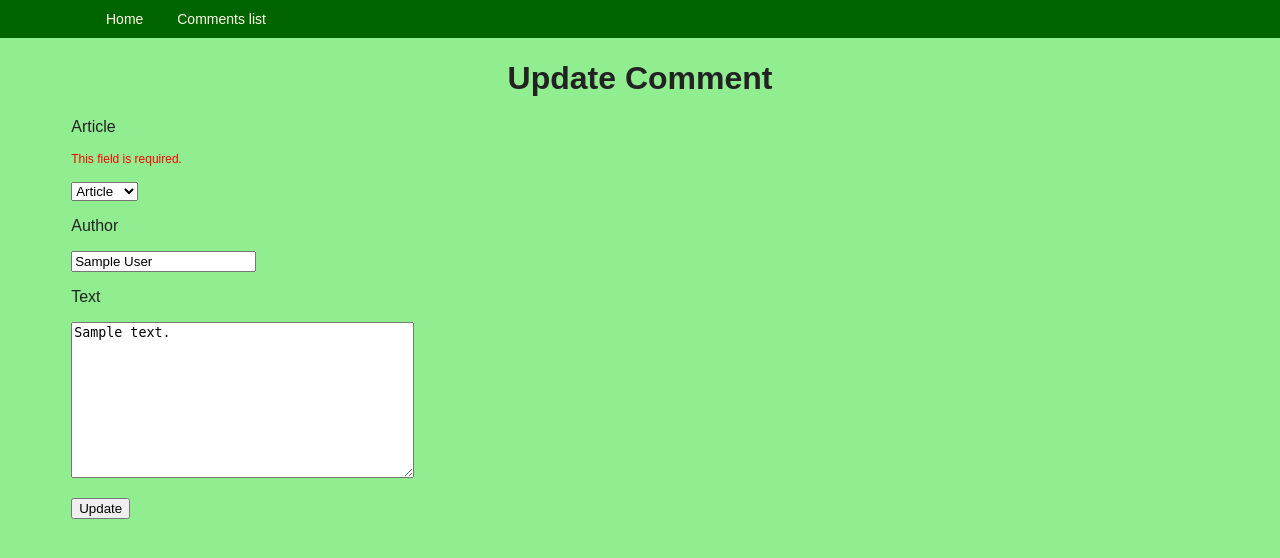
After one commit to azamat3522/homework-50_blog, a Django app: page /comment/1/update/ in a window 1280 px wide. The commit adds this page. Shown: the top 558 px of the page. Run offline with Django 3.2, Linux system fonts and the light colour scheme; data comes from the database, SQL or seed files in the repository; tables that the repository leaves empty hold one stand-in row (values such as "Sample post"); some libraries are stand-ins or nearby versions.

Commit message:
Этап 2. Сделал редактирование комментариев

```diff
--- a/source/blog/urls.py
+++ b/source/blog/urls.py
@@ -16,7 +16,8 @@ Including another URLconf
 from django.contrib import admin
 from django.urls import path
 from webapp.views import IndexView, ArticleView, \
-    ArticleCreateView, ArticleUpdateView, ArticleDeleteView, CommentIndexView, CommentCreateView
+    ArticleCreateView, ArticleUpdateView, ArticleDeleteView, CommentIndexView, CommentCreateView, \
+    CommentUpdateView
 
 urlpatterns = [
     path('admin/', admin.site.urls),
@@ -26,5 +27,6 @@ urlpatterns = [
     path('article/<int:pk>/edit/', ArticleUpdateView.as_view(), name='article_update'),
     path('article/<int:pk>/delete/', ArticleDeleteView.as_view(), name='article_delete'),
     path('comment/', CommentIndexView.as_view(), name='comment_view'),
-    path('comment/add/', CommentCreateView.as_view(), name='comment_add')
+    path('comment/add/', CommentCreateView.as_view(), name='comment_add'),
+    path('comment/<int:pk>/update/', CommentUpdateView.as_view(), name='comment_update')
 ]
--- a/source/webapp/templates/comment_index.html
+++ b/source/webapp/templates/comment_index.html
@@ -12,7 +12,7 @@
         <p>Created by {{ comment.author }} at {{ comment.created_at|date:'d.m.Y H:i:s' }}</p>
         <p>{{ comment.article }}</p>
         <p>
-{#            <a href="{% url 'article_view' article.pk %}">More...</a>#}
+            <a href="{% url 'comment_update' comment.pk %}">Update</a>
 {#            <a href="{% url 'article_update' article.pk %}">Edit</a>#}
 {#            <a href="{% url "article_delete" article.pk %}">Delete</a>#}
         </p>
--- /dev/null
+++ b/source/webapp/templates/comment_update.html
@@ -0,0 +1,14 @@
+{% extends 'base.html' %}
+
+{% block title %}Update Comment{% endblock %}
+
+{% block menu %}
+    <li><a href="{% url 'comment_view'%}">Comments list</a></li>
+{% endblock %}
+
+{% block content %}
+    <h1>Update Comment</h1>
+    <form method="POST" action="{% url 'comment_update' comment.pk %}">
+        {% include 'partial/form.html' with button_text="Update"%}
+    </form>
+{% endblock %}
--- a/source/webapp/views.py
+++ b/source/webapp/views.py
@@ -102,3 +102,27 @@ class CommentCreateView(View):
             return redirect('comment_view')
         else:
             return render(request, 'comment_create.html', context={'form': form})
+
+
+
+class CommentUpdateView(View):
+    def get(self, request, *args, **kwargs):
+        comment = get_object_or_404(Comment, pk=kwargs.get('pk'))
+        form = CommentForm(data={
+            'author': comment.author,
+            'text': comment.text,
+            # 'article': comment.article
+        })
+        return render(request, 'comment_update.html', context={'form': form, 'comment': comment})
+
+    def post(self, request, *args, **kwargs):
+        comment = get_object_or_404(Comment, pk=kwargs.get('pk'))
+        form = CommentForm(data=request.POST)
+        if form.is_valid():
+            comment.author = form.cleaned_data['author']
+            comment.text = form.cleaned_data['text']
+            comment.article = form.cleaned_data['article']
+            comment.save()
+            return redirect('comment_view')
+        else:
+            return render(request, 'comment_update.html', context={'form': form, 'comment': comment})
```
